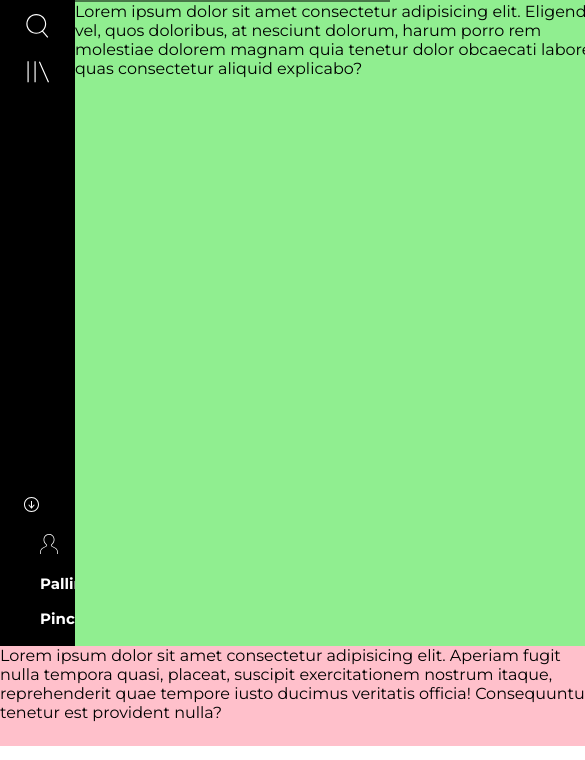
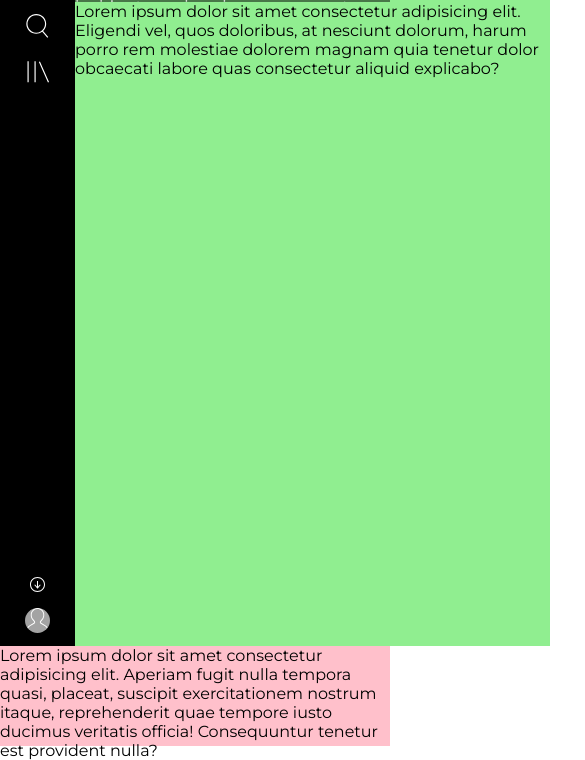
Before and after one commit to LorisP96/html-css-spotifyweb, a plain HTML site: page index.html in a window 390 px wide. Shown: the part 98-858 px from the top of the page, 585 px wide, since content can reach past the window. Drawn offline with Linux system fonts and the light colour scheme.

Commit message:
resp fixed - aside end

```diff
--- a/css/style.css
+++ b/css/style.css
@@ -8,6 +8,10 @@
 }
 
 /* COMMON */
+
+main {
+    min-width: 550px;
+}
 
 .flex-cont {
     display: flex;
@@ -46,8 +50,6 @@ aside {
     width: 250px;
     color: #a3a3a3;
     background-color: black;
-    min-width: 75px;
-    overflow-y: hidden;
     font-size: 15px;
     line-height: 35px;
     position: relative;
@@ -87,6 +89,7 @@ aside {
 /* playlist */
 .playlist {
     padding-left: 22px;
+    overflow-y: hidden;
 }
 
 .playlist ul {
@@ -107,6 +110,7 @@ aside {
 .download-account {
     width: 100%;
     padding: 10px 20px;
+    background-color: black;
     position: absolute;
     bottom: 0;
     left: 0;
@@ -126,12 +130,16 @@ aside {
 /* account */
 .account {
     width: 100%;
-    padding: 10px 0 0 20px;
+    padding-top: 10px;
 }
 
 .account img {
-    height: 20px;
-    padding-right: 10px;
+    width: 25px;
+    height: 25px;
+    vertical-align: middle;
+    margin-right: 10px;
+    background-color: #a3a3a3;
+    border-radius: 50%;
 }
 
 aside a:hover {
@@ -143,7 +151,6 @@ aside a:hover {
 .main-content {
     width: calc(100% - 250px);
     background-color: lightgreen;
-    min-width: 525px;
     padding-top: 100px;
     overflow-y: auto;
 }
@@ -154,9 +161,9 @@ aside a:hover {
     top: 0;
     right: 0;
     width: calc(100% - 250px);
-    min-width: 525px;
     background-color: rgba(0, 0, 0, 0.5);
     z-index: 1;
+    overflow-x: hidden;
 }
 
 /* *************************************************************
@@ -166,7 +173,6 @@ aside a:hover {
 footer {
     width: 100%;
     height: 100px;
-    min-width: 600px;
     background-color: pink;
     position: relative;
     z-index: 2;
@@ -176,45 +182,30 @@ footer {
                             TABLET
 ************************************************************* */
 
-@media screen and (max-width: 1100px) {
-    .main-content {
-        width: calc(100% - 250px);
-        min-width: 525px;
-    }
-
-    aside {
-        width: 250px;
-    }
-
-    .logo-small {
-        display: none;
-    }
-}
 
 /* *************************************************************
                         LARGE MOBILE
 ************************************************************* */
 
-@media screen and (max-width: 700px) {
-    .main-content {
-        width: calc(100% - 250px);
-        min-width: 525px;
-    }
-
-    aside {
-        width: 250px;
-    }
-
-    .logo-small {
-        display: none;
-    }
-}
 
 /* *************************************************************
                         SMALL MOBILE
 ************************************************************* */
 
 @media screen and (max-width: 600px) {
+
+    /* layout */
+    aside {
+        width: 75px;
+    }
+
+    .main-content {
+        width: calc(100% - 75px);
+    }
+
+    .upgrade-banner {
+        width: calc(100% - 75px);
+    }
 
     .show-mobile {
         display: block;
@@ -243,9 +234,18 @@ footer {
         margin: 10px auto;
     }
 
-    .download div {
+    .download-account div {
         padding: 0;
         text-align: center;
         margin: auto;
     }
+
+    .download img {
+        padding-right: 2.5px;
+    }
+
+    .account img {
+        margin: auto;
+    }
+
 }
--- a/index.html
+++ b/index.html
@@ -87,10 +87,10 @@
                 </div>
 
                 <div class="account white">
-
-                    <img src="img/profile.svg" alt="profile">
-                    <span><strong>Pallino Pinco</strong></span>
-
+                    <a href="#">
+                        <img src="img/profile.svg" alt="profile">
+                        <span class="show-desktop"><strong>Pallino Pinco</strong></span>
+                    </a>
                 </div>
             </section>
 
```
